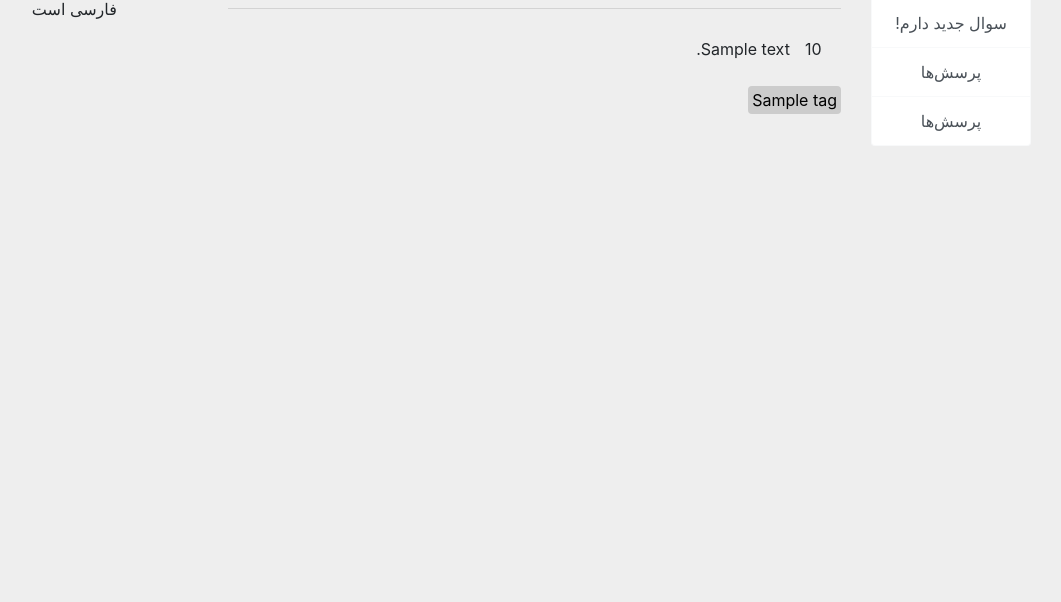
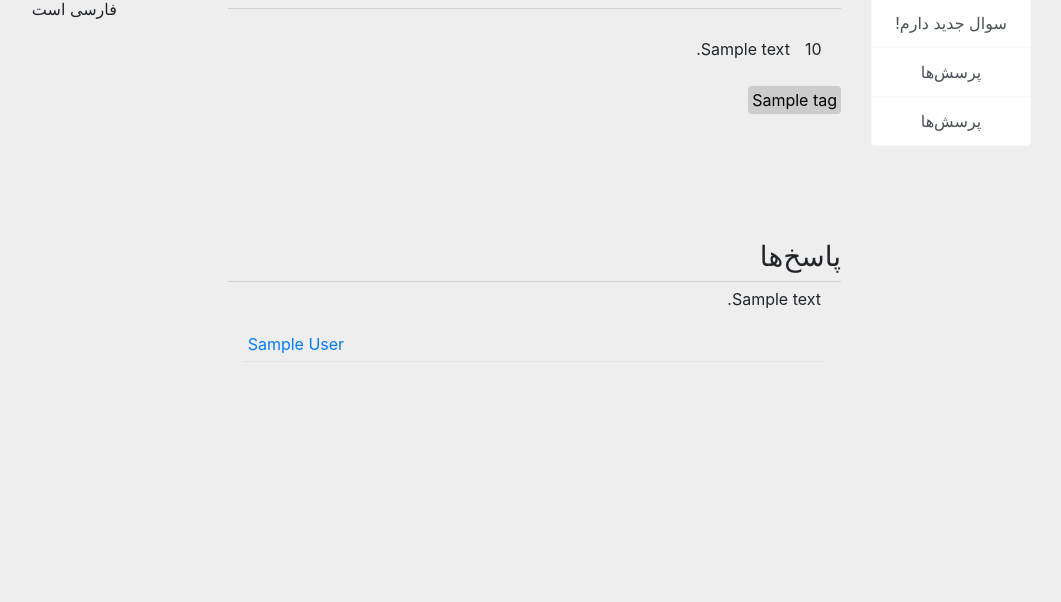
Before and after one commit to therealak12/Paskal, a Django app: page /action/questions/1 in a window 1280 px wide. Shown: the part 131-733 px from the top of the page, without its empty margins (164-1225 px from the left). Run offline with Django 3.2, Linux system fonts and the light colour scheme; tables that the repository leaves empty hold one stand-in row (values such as "Sample post"); parts of the project's set-up code (start-up, migrations or seed data) failed here and were passed over; some libraries are stand-ins or nearby versions.

Commit message:
Feature/answer questions (#10)
* Add answer question feature

* Write tests for answers

```diff
--- a/paskal/action/forms.py
+++ b/paskal/action/forms.py
@@ -1,6 +1,6 @@
 from django.contrib.auth.forms import forms
 
-from .models import Question
+from .models import Question, Answer
 
 
 class QuestionCreateForm(forms.ModelForm):
@@ -26,3 +26,19 @@ class QuestionCreateForm(forms.ModelForm):
     class Meta:
         model = Question
         fields = ('title', 'text', 'tags')
+
+
+class AnswerCreateForm(forms.ModelForm):
+    text = forms.CharField(
+        label='پاسخ شما',
+        widget=forms.Textarea(
+            attrs={
+                'class': 'form-control',
+                'dir': 'rtl',
+            }
+        )
+    )
+
+    class Meta:
+        model = Answer
+        fields = ('text',)
--- a/paskal/action/views.py
+++ b/paskal/action/views.py
@@ -2,10 +2,11 @@ from django.contrib.auth.decorators import login_required
 from django.shortcuts import redirect, reverse
 from django.core.exceptions import PermissionDenied
 from django.views.generic import CreateView, UpdateView, DeleteView, DetailView, ListView
+from django.views.generic.edit import FormMixin
 from django.utils import timezone
 
-from .models import Question
-from .forms import QuestionCreateForm
+from .models import Question, Answer
+from .forms import QuestionCreateForm, AnswerCreateForm
 
 
 class QuestionListView(ListView):
@@ -14,13 +15,35 @@ class QuestionListView(ListView):
     ordering = ['-created_on']
 
 
-class QuestionDetailView(DetailView):
+class QuestionDetailView(FormMixin, DetailView):
     model = Question
+    form_class = AnswerCreateForm
 
     def get_context_data(self, **kwargs):
         context = super(QuestionDetailView, self).get_context_data(**kwargs)
         context['can_delete'] = True
         return context
+
+    def get_success_url(self):
+        return reverse('action:question-detail', kwargs={'pk': self.object.pk})
+
+    def post(self, request, *args, **kwargs):
+        self.object = self.get_object()
+        form = self.get_form()
+        if form.is_valid():
+            return self.form_valid(form)
+        else:
+            return self.form_invalid(form)
+
+    def form_invalid(self, form):
+        return super().form_invalid(form)
+
+    def form_valid(self, form):
+        answer = form.save(commit=False)
+        answer.user = self.request.user
+        answer.question = self.object
+        answer.save()
+        return super().form_valid(form)
 
 
 class QuestionCreateView(CreateView):
--- a/paskal/static/action/question_detail.css
+++ b/paskal/static/action/question_detail.css
@@ -27,3 +27,19 @@
 .q_tag:hover {
   background-color: #eeeeee;
 }
+
+.ans_title {
+  border-bottom: solid 1px lightgrey;
+}
+
+.ans_wrapper {
+  border-bottom: dotted 1px rgb(220, 220, 220);
+}
+
+.qa_divider {
+  padding-top: 10px;
+}
+
+.answer_user_section {
+  direction: ltr;
+}
--- a/paskal/templates/action/question_detail.html
+++ b/paskal/templates/action/question_detail.html
@@ -1,7 +1,9 @@
 {% extends 'base.html' %}
 {% load static %}
+{% load crispy_forms_tags %}
 {% block content %}
 <link rel="stylesheet" type="text/css" href={% static 'action/question_detail.css' %}>
+<link rel="stylesheet" type="text/css" href={% static 'common/custom_form.css' %}>
 <div class="container">
     <div class="row main_row main_container">
         <div class="col col-8">
@@ -24,11 +26,36 @@
             {% if question.user == request.user %}
             <div class="row main_row">
                 <hr>
-                <a class="btn btn-info col col-lg-2 col-md-1" href="{% url 'action:question-edit' pk=question.id %}">ویرایش</a>
+                <a class="btn btn-info col col-lg-2 col-md-1"
+                    href="{% url 'action:question-edit' pk=question.id %}">ویرایش</a>
                 &nbsp;
                 {% if can_delete %}
-                <a class="btn btn-danger col col-lg-2 col-md-1" href="{% url 'action:question-delete' pk=question.id %}">حذف</a>
+                <a class="btn btn-danger col col-lg-2 col-md-1"
+                    href="{% url 'action:question-delete' pk=question.id %}">حذف</a>
                 {% endif %}
+            </div>
+            {% endif %}
+            <br><br><br><br>
+            <div class="qa_divider row main_row center_text ans_title">
+                <h3>پاسخ‌ها</h3>
+            </div>
+            {% for answer in question.answer_set.all %}
+            <div class="ans_wrapper">
+                <div class="row inner_row_1">
+                    <p class="rtl_text">{{ answer.text }}</p>
+                </div>
+                <div class="row inner_row_1 answer_user_section">
+                    <a href="{% url 'user:profile' id=answer.user.id %}">{{ answer.user }}</a>
+                </div>
+            </div>
+            {% endfor %}
+            {% if request.user.is_authenticated %}
+            <div class="row main_row">
+                <form method="POST" dir="rtl" class="col col-12 rtl_text">
+                    {% csrf_token %}
+                    {{ form.text | as_crispy_field }}
+                    <button class="btn btn-success">ثبت پاسخ</button>
+                </form>
             </div>
             {% endif %}
         </div>
--- a/paskal/templates/action/question_form.html
+++ b/paskal/templates/action/question_form.html
@@ -2,7 +2,7 @@
 {% load static %}
 {% load crispy_forms_tags %}
 {% block content %}
-<link rel="stylesheet" type="text/css" href={% static 'user/custom_form.css' %}>
+<link rel="stylesheet" type="text/css" href={% static 'common/custom_form.css' %}>
 <div class="container">
     <form action="{% url 'action:question-create' %}" method="POST" dir="rtl" class="rtl_text">
         {% csrf_token %}
--- a/paskal/templates/action/question_update_form.html
+++ b/paskal/templates/action/question_update_form.html
@@ -2,7 +2,7 @@
 {% load static %}
 {% load crispy_forms_tags %}
 {% block content %}
-<link rel="stylesheet" type="text/css" href={% static 'user/custom_form.css' %}>
+<link rel="stylesheet" type="text/css" href={% static 'common/custom_form.css' %}>
 <div class="container">
     <form action="{% url 'action:question-edit' pk=question.id %}" method="POST" dir="rtl" class="rtl_text">
         {% csrf_token %}
--- a/paskal/templates/user/change-pass.html
+++ b/paskal/templates/user/change-pass.html
@@ -2,7 +2,7 @@
 {% load crispy_forms_tags %}
 {% load static %}
 {% block content %}
-<link rel="stylesheet" type="text/css" href={% static 'user/custom_form.css' %}>
+<link rel="stylesheet" type="text/css" href={% static 'common/custom_form.css' %}>
 <div class="container form_container">
     <form action="{% url 'user:changepass' %}" method="POST" class="rtl_text">
         {% csrf_token %}
--- a/paskal/templates/user/signin.html
+++ b/paskal/templates/user/signin.html
@@ -2,7 +2,7 @@
 {% load crispy_forms_tags %}
 {% load static %}
 {% block content %}
-<link rel="stylesheet" type="text/css" href={% static 'user/custom_form.css' %}>
+<link rel="stylesheet" type="text/css" href={% static 'common/custom_form.css' %}>
 <div class="container form_container">
     <form action="{% url 'user:signin' %}" method="POST" class="rtl_text">
         {% csrf_token %}
--- a/paskal/templates/user/signup.html
+++ b/paskal/templates/user/signup.html
@@ -2,7 +2,7 @@
 {% load crispy_forms_tags %}
 {% load static %}
 {% block content %}
-<link rel="stylesheet" type="text/css" href={% static 'user/custom_form.css' %}>
+<link rel="stylesheet" type="text/css" href={% static 'common/custom_form.css' %}>
 <div class="container form_container">
     <form action="{% url 'user:signup' %}" method="POST" class="rtl_text">
         {% csrf_token %}
--- a/paskal/templates/user/user-edit.html
+++ b/paskal/templates/user/user-edit.html
@@ -2,7 +2,7 @@
 {% load crispy_forms_tags %}
 {% load static %}
 {% block content %}
-<link rel="stylesheet" type="text/css" href={% static 'user/custom_form.css' %}>
+<link rel="stylesheet" type="text/css" href={% static 'common/custom_form.css' %}>
 <div class="container form_container">
     <form action="{% url 'user:edit' %}" method="POST" class="rtl_text">
         {% csrf_token %}
```
Also changed, not shown: paskal/action/tests.py (+36 -3 lines), paskal/static/common/custom_form.css (renamed from paskal/static/user/custom_form.css).
